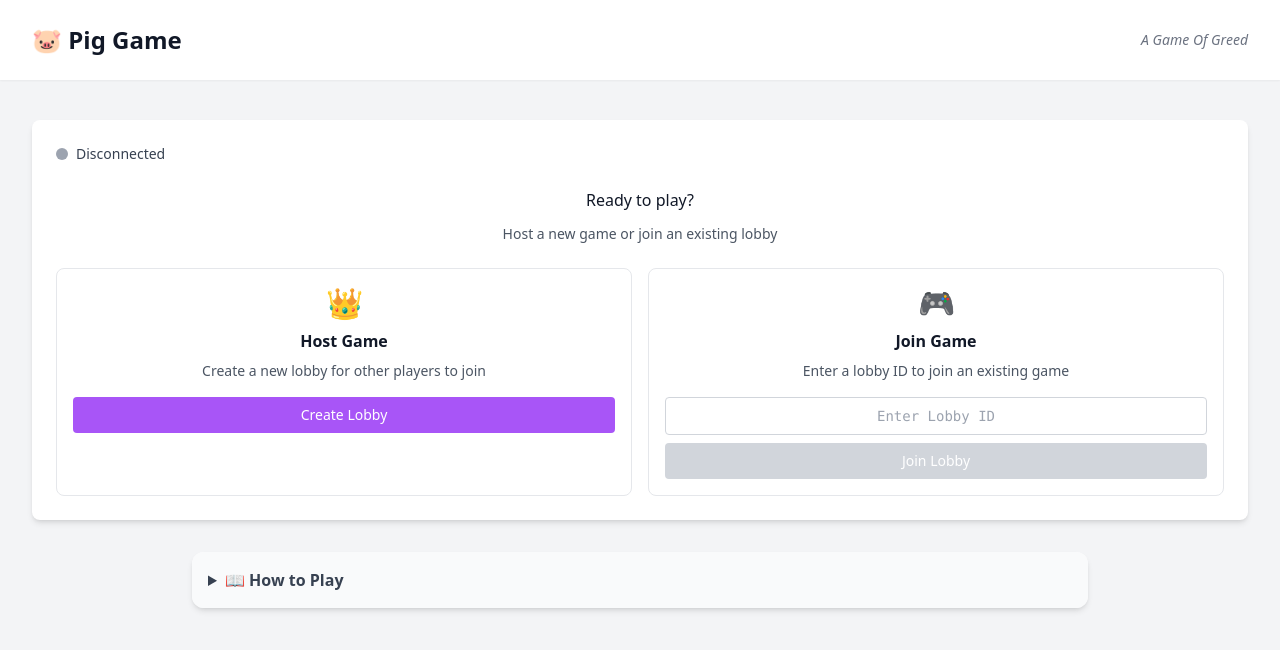
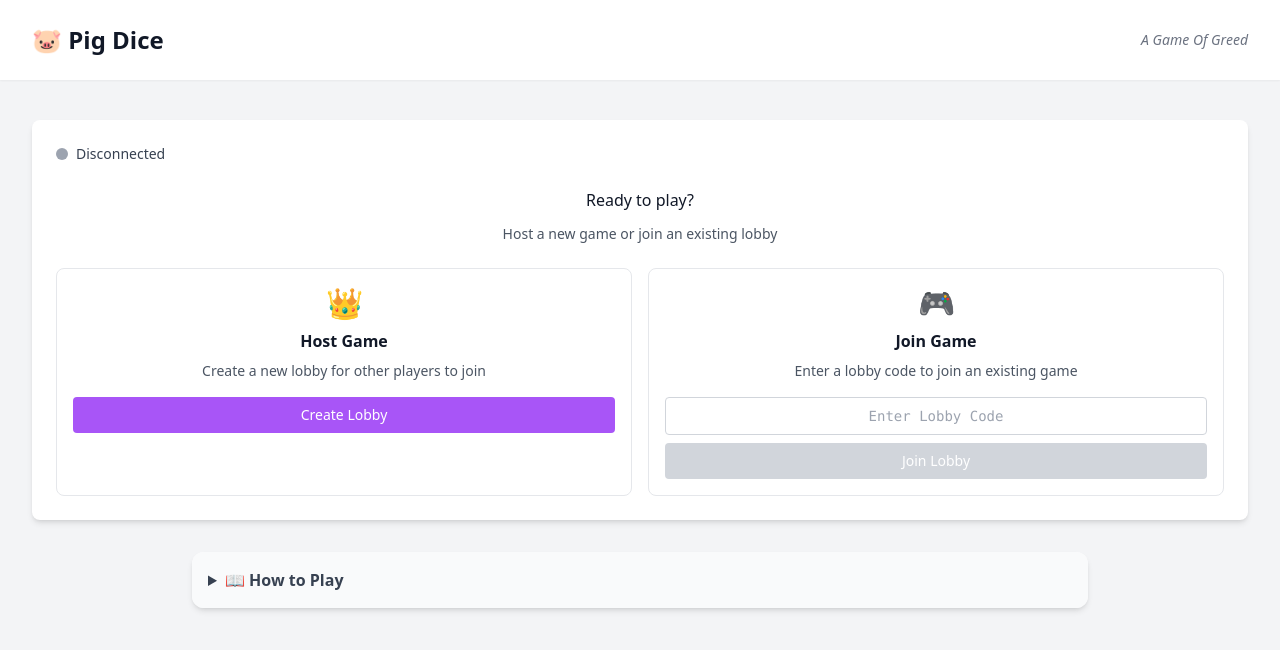
Before and after one commit to SBurrell23/PigGame, a Vue app: page / in a window 1280 px wide. Shown: the top 650 px of the page. Built offline with nearby package versions, Linux system fonts and the light colour scheme.

Commit message:
Update game title and terminology for clarity; change "Pig Game" to "Pig Dice" and replace "Lobby ID" with "Lobby Code"

```diff
--- a/src/App.vue
+++ b/src/App.vue
@@ -198,7 +198,7 @@ onMounted(() => {
       <div class="max-w-7xl mx-auto px-4 sm:px-6 lg:px-8">
         <div class="flex justify-between items-center py-6">
           <div class="flex justify-start lg:w-0 lg:flex-1">
-            <h1 class="text-2xl font-bold text-gray-900">🐷 Pig Game</h1>
+            <h1 class="text-2xl font-bold text-gray-900">🐷 Pig Dice</h1>
           </div>
           <nav class="">
             <div class="text-sm text-gray-500 italic">
--- a/src/components/ConnectionManager.vue
+++ b/src/components/ConnectionManager.vue
@@ -55,7 +55,7 @@ const copyToClipboard = async (text) => {
 
 // Generate a random game ID for hosting
 const generateGameId = () => {
-  return Math.random().toString(36).substr(2, 8).toUpperCase()
+  return Math.floor(100000 + Math.random() * 900000).toString()
 }
 
 // Get color name for player based on join order
@@ -145,7 +145,7 @@ const hostLobby = () => {
 // Join an existing game lobby
 const joinLobby = () => {
   if (joinGameId.value.trim()) {
-    state.lobbyId = joinGameId.value.trim().toUpperCase()
+    state.lobbyId = joinGameId.value.trim()
     state.isHost = false
     lobbyMode.value = 'join'
     initializePeer()
@@ -632,12 +632,12 @@ defineExpose({
           <div class="text-center">
             <div class="text-3xl mb-2">🎮</div>
             <h5 class="font-semibold text-gray-900 mb-2">Join Game</h5>
-            <p class="text-sm text-gray-600 mb-4">Enter a lobby ID to join an existing game</p>
+            <p class="text-sm text-gray-600 mb-4">Enter a lobby code to join an existing game</p>
             <div class="space-y-2">
               <input
                 v-model="joinGameId"
                 type="text"
-                placeholder="Enter Lobby ID"
+                placeholder="Enter Lobby Code"
                 class="w-full px-3 py-2 border border-gray-300 rounded focus:outline-none focus:ring-2 focus:ring-blue-500 text-sm text-center font-mono"
                 @keyup.enter="joinLobby"
               >
@@ -673,7 +673,7 @@ defineExpose({
         <!-- Lobby ID -->
         <div class="mb-3">
           <label class="block text-sm font-medium text-gray-700 mb-1">
-            {{ state.isHost ? 'Share this Lobby ID:' : 'Lobby ID:' }}
+            {{ state.isHost ? 'Share Lobby Code' : 'Lobby Code' }}
           </label>
           <div class="flex items-center space-x-2">
             <code class="px-3 py-2 bg-white border border-gray-300 text-gray-800 rounded text-lg font-mono flex-1 text-center">
@@ -681,15 +681,11 @@ defineExpose({
             </code>
             <button
               @click="copyToClipboard(state.lobbyId)"
-              class="px-3 py-2 bg-green-500 text-white text-sm rounded hover:bg-green-600 transition-colors flex items-center"
+              class="px-3 py-2 bg-blue-500 text-white text-sm rounded hover:bg-blue-600 transition-colors flex items-center"
             >
               📋 Copy
             </button>
           </div>
-        </div>
-
-        <div v-if="state.isHost" class="text-sm text-gray-600">
-          Share this ID with other players so they can join your lobby!
         </div>
       </div>
 
@@ -710,7 +706,6 @@ defineExpose({
                   <div class="text-sm font-medium text-gray-900">
                     You (Green)
                   </div>
-                  <code class="text-xs text-gray-500">{{ state.peerId }}</code>
                 </div>
               </div>
               <div class="px-2 py-1 bg-green-100 text-green-800 text-xs font-medium rounded">
@@ -731,7 +726,6 @@ defineExpose({
                   <div class="text-sm font-medium text-gray-900">
                     {{ getPlayerColorName(index + 1) }}
                   </div>
-                  <code class="text-xs text-gray-500">{{ peerId }}</code>
                 </div>
               </div>
               <div class="flex items-center space-x-2">
@@ -762,7 +756,6 @@ defineExpose({
                   <div class="text-sm font-medium text-gray-900">
                     {{ player.peerId === state.peerId ? `You (${player.name})` : player.name }}
                   </div>
-                  <code class="text-xs text-gray-500">{{ player.peerId }}</code>
                 </div>
               </div>
               <div class="px-2 py-1 bg-green-100 text-green-800 text-xs font-medium rounded">
@@ -784,9 +777,6 @@ defineExpose({
       <!-- Game Controls (if host) -->
       <div v-if="state.isHost && connectedPeers.length > 0" class="bg-green-50 border border-green-200 rounded-lg p-4">
         <h4 class="text-md font-medium text-green-900 mb-3">🎲 Ready to Start?</h4>
-        <p class="text-sm text-green-700 mb-3">
-          You have {{ connectedPeers.length }} player{{ connectedPeers.length === 1 ? '' : 's' }} in your lobby.
-        </p>
         <button
           @click="startGame"
           class="w-full px-4 py-2 bg-green-500 text-white font-medium rounded hover:bg-green-600 transition-colors"
```
